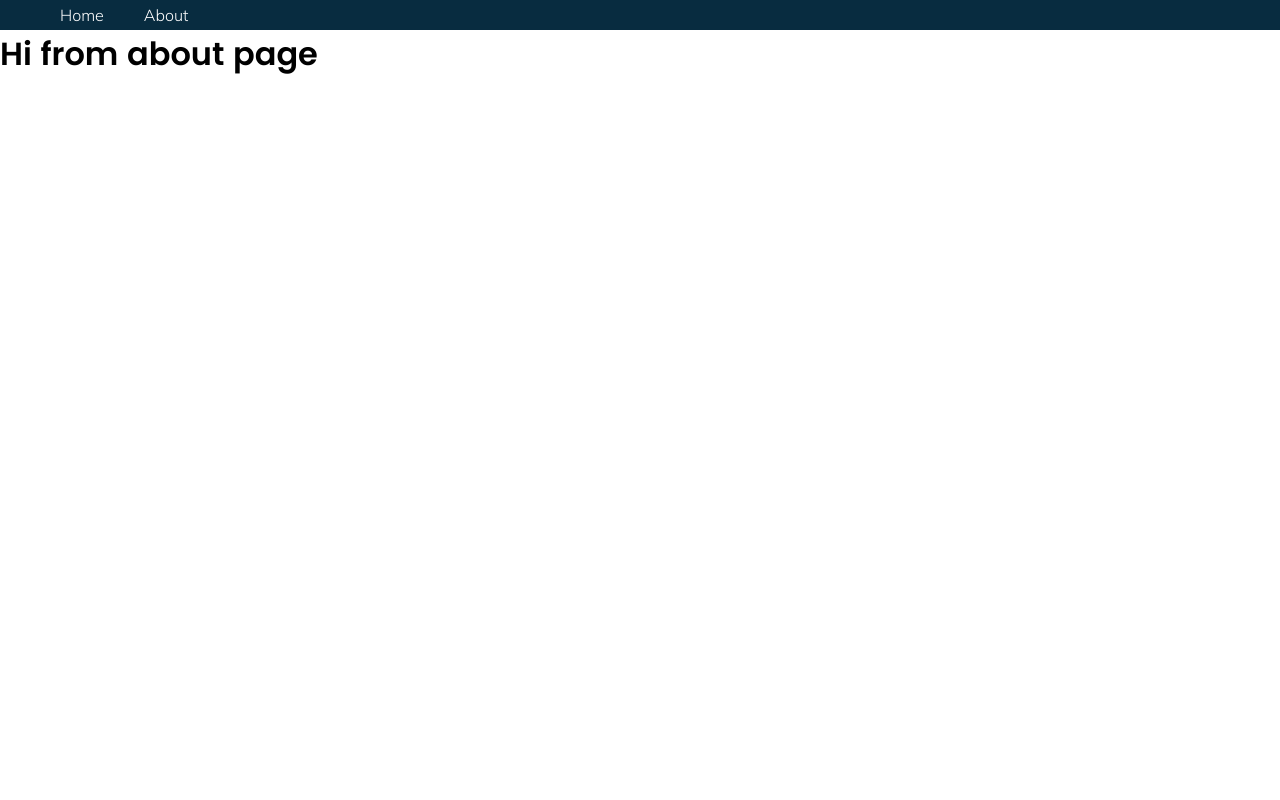
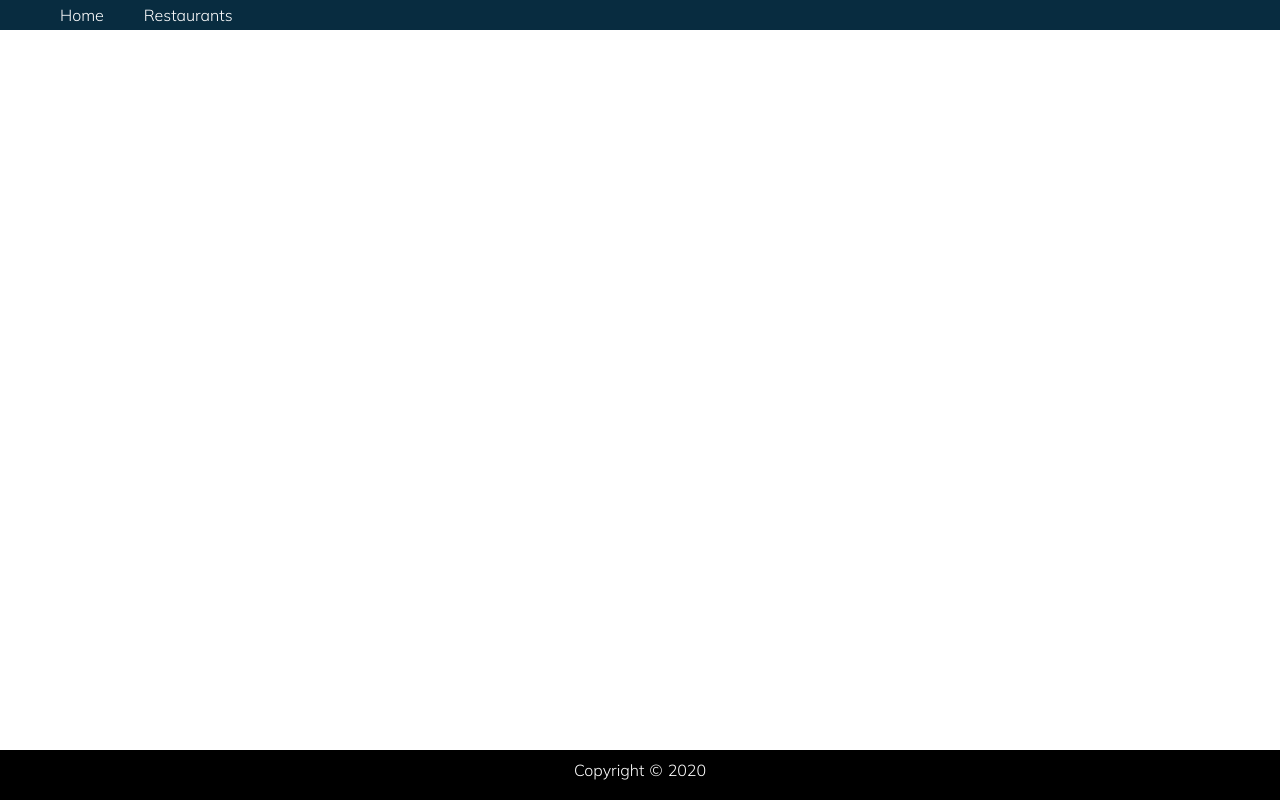
Before and after one commit to shunjid/mealpanda, a Nuxt app: page /about in a window 1280 px wide. Built offline with nearby package versions, Linux system fonts and the light colour scheme.

Commit message:
created a footer, new restaurant page with route

```diff
--- a/components/AppMenu.vue
+++ b/components/AppMenu.vue
@@ -5,7 +5,7 @@
         <nuxt-link exact to="/">Home</nuxt-link>
       </li>
       <li>
-        <nuxt-link to="/about">About</nuxt-link>
+        <nuxt-link exact to="/restaurants">Restaurants</nuxt-link>
       </li>
     </ul>
   </nav>
--- a/layouts/default.vue
+++ b/layouts/default.vue
@@ -4,6 +4,9 @@
       <AppMenu />
       <Nuxt />
     </div>
+    <footer>
+      <p>Copyright © 2020</p>
+    </footer>
   </div>
 </template>
 
--- a/pages/about.vue
+++ /dev/null
@@ -1,11 +0,0 @@
-<template>
-  <div>
-    <h1>Hi from about page</h1>
-  </div>
-</template>
-
-<script>
-export default {};
-</script>
-
-<style lang="scss" scoped></style>
--- /dev/null
+++ b/pages/restaurants.vue
@@ -0,0 +1,17 @@
+<template>
+  <main class="container">
+    <app-restaurant-info />
+  </main>
+</template>
+
+<script>
+import AppRestaurantInfo from "@/components/AppRestaurantInfo.vue";
+
+export default {
+  components: {
+    AppRestaurantInfo
+  }
+};
+</script>
+
+<style lang="scss" scoped></style>
```
